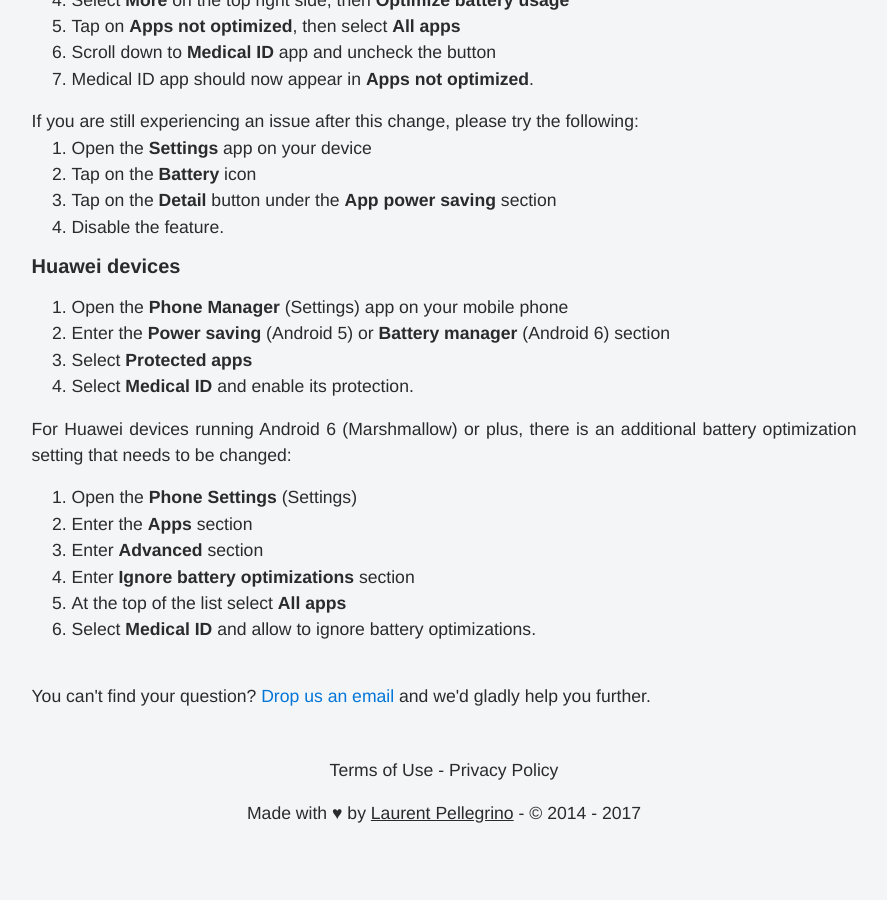
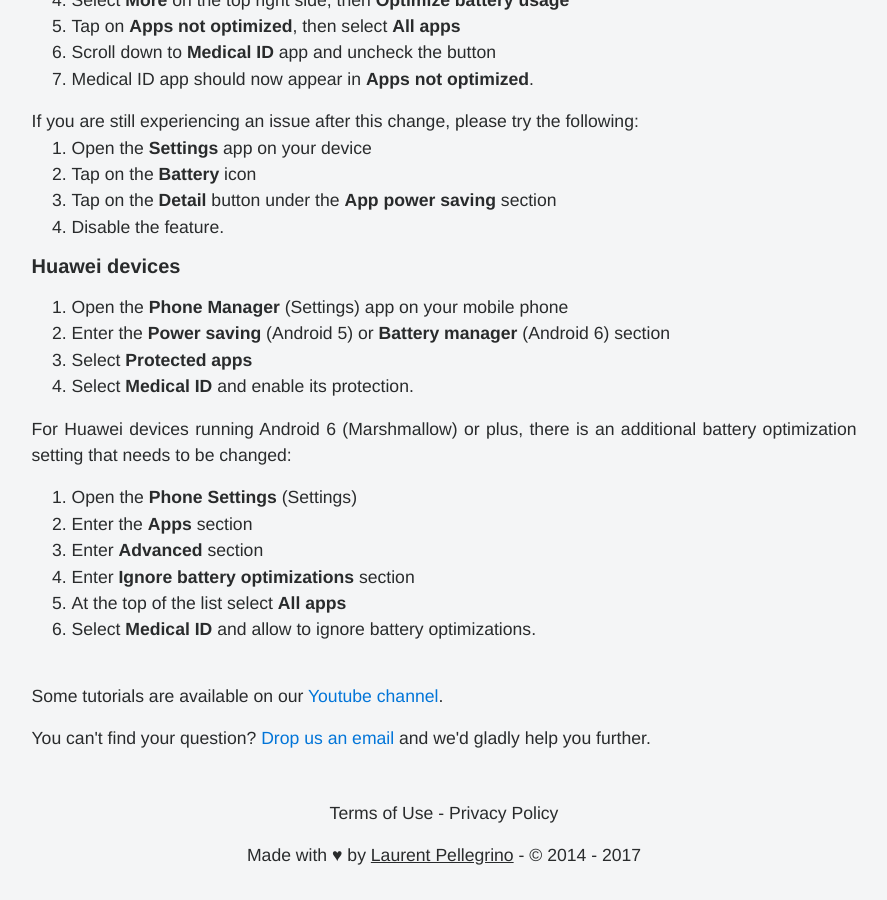
Before and after one commit to medicalid/medicalid.github.io, a Jekyll site: the page built from faq.md, in a window 1280 px wide and 900 px high, scrolled down 2835 px. Shown: the whole window, without its empty margins (196-1083 px from the left). Built offline with Jekyll 4.4.1, drawn with Linux system fonts in a browser that asks for light colours; nearby versions of some CDN libraries; some web fonts are replaced; before the commit the page ends 3693 px from its top, so only the background shows below that.

Commit message:
Add reference to the Youtube channel

```diff
--- a/faq.md
+++ b/faq.md
@@ -123,6 +123,7 @@
         <li>Select <strong>Medical ID</strong> and allow to ignore battery optimizations.</li>
       </ol>
     </div>
+    <p>Some tutorials are available on our <a href="https://www.youtube.com/channel/UCujXq86kWKvZzKKW7icJKIA/videos" title="Medical ID Youtube channel">Youtube channel</a>.</p>
     <p>You can't find your question? <a href="/contact">Drop us an email</a> and we'd gladly help you further.</p>
   </div>
 </div>
```
